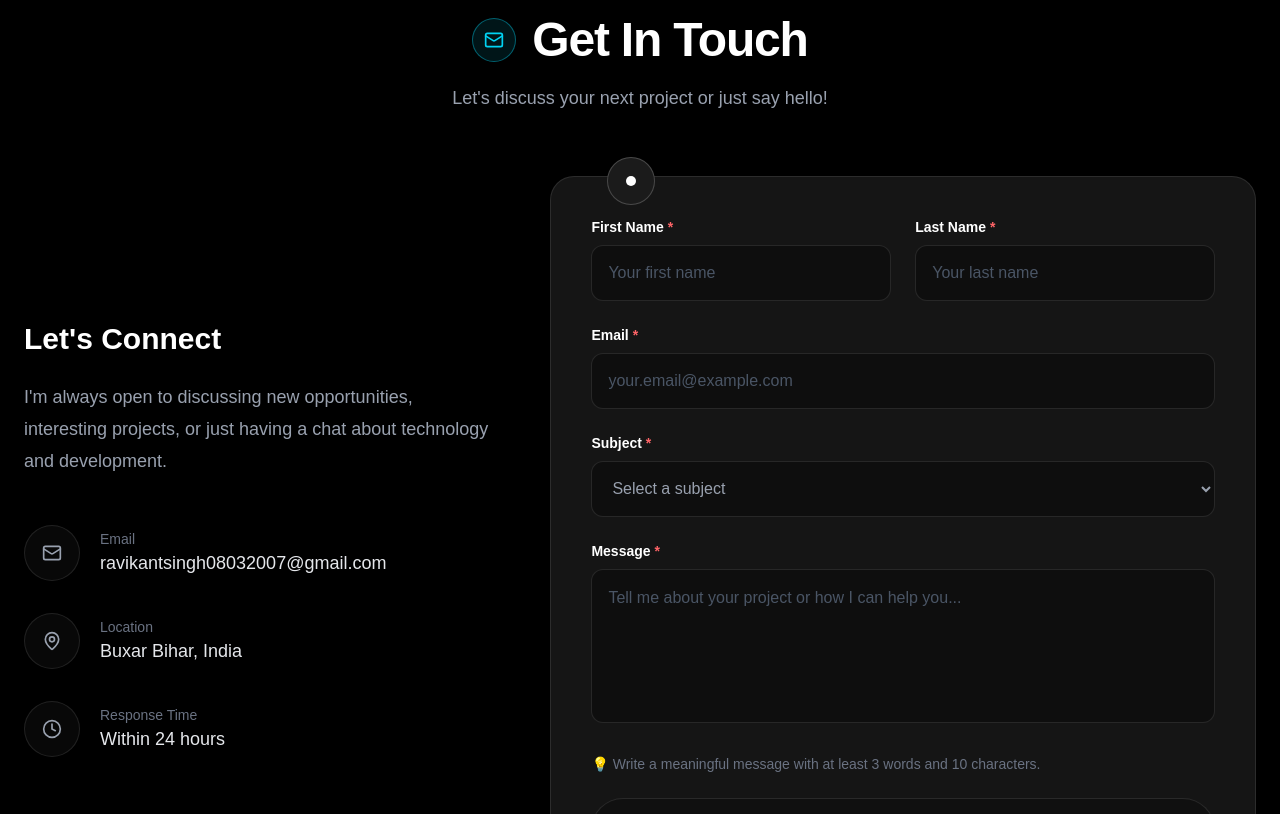
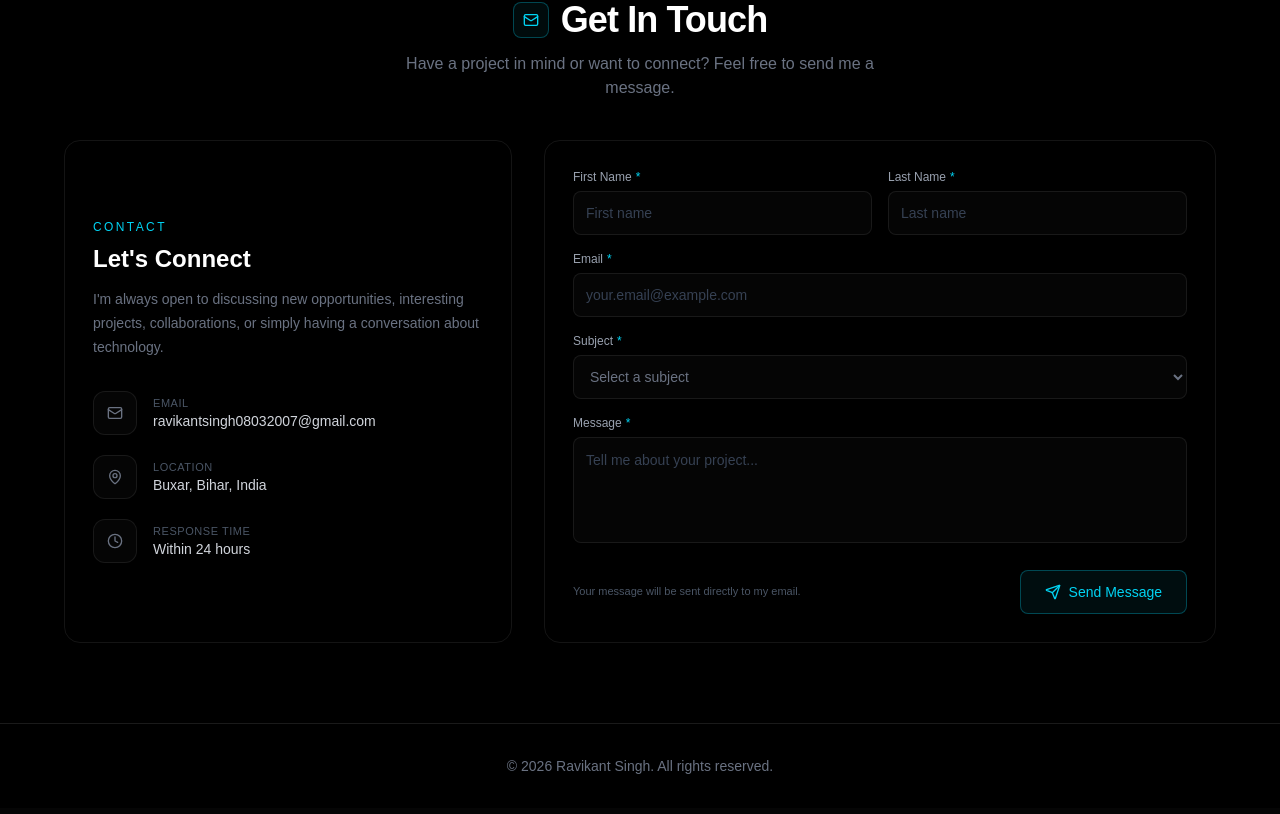
Before and after one commit to Ravimaurya123/Portfolio, a Next.js app: page / in a window 1280 px wide. Shown: the part 3546-4360 px from the top of the page. Built offline with nearby package versions, Linux system fonts and the light colour scheme; no server answers.

Commit message:
Contact section fully update

```diff
--- /dev/null
+++ b/app/api/contact/route.ts
@@ -0,0 +1,68 @@
+import { NextResponse } from "next/server";
+import { Resend } from "resend";
+
+const resend = new Resend(process.env.RESEND_API_KEY);
+
+export async function POST(request: Request) {
+  try {
+    const body = await request.json();
+
+    const {
+      firstName,
+      lastName,
+      email,
+      subject,
+      message,
+    } = body;
+
+    if (!firstName || !lastName || !email || !subject || !message) {
+      return NextResponse.json(
+        { error: "Please fill all required fields." },
+        { status: 400 }
+      );
+    }
+
+    const { error } = await resend.emails.send({
+      from: "Portfolio Contact <onboarding@resend.dev>",
+      to: [process.env.CONTACT_EMAIL!],
+      replyTo: email,
+      subject: `Portfolio Contact: ${subject}`,
+      html: `
+        <div style="font-family: Arial, sans-serif; line-height: 1.6;">
+          <h2>New Portfolio Contact Message</h2>
+
+          <p><strong>Name:</strong> ${firstName} ${lastName}</p>
+
+          <p><strong>Email:</strong> ${email}</p>
+
+          <p><strong>Subject:</strong> ${subject}</p>
+
+          <p><strong>Message:</strong></p>
+
+          <p>${message.replace(/\n/g, "<br />")}</p>
+        </div>
+      `,
+    });
+
+    if (error) {
+      console.error("Resend error:", error);
+
+      return NextResponse.json(
+        { error: "Failed to send email." },
+        { status: 500 }
+      );
+    }
+
+    return NextResponse.json(
+      { success: true },
+      { status: 200 }
+    );
+  } catch (error) {
+    console.error("Contact API error:", error);
+
+    return NextResponse.json(
+      { error: "Something went wrong." },
+      { status: 500 }
+    );
+  }
+}
--- a/components/Contact.tsx
+++ b/components/Contact.tsx
@@ -1,99 +1,158 @@
 "use client";
 
-import { Mail, MapPin, Clock } from "lucide-react";
+import { FormEvent, useState } from "react";
+import { Mail, MapPin, Clock, Send } from "lucide-react";
 
 export default function Contact() {
+  const [loading, setLoading] = useState(false);
+  const [status, setStatus] = useState("");
+
+  const handleSubmit = async (e: FormEvent<HTMLFormElement>) => {
+    e.preventDefault();
+
+    setLoading(true);
+    setStatus("");
+
+    const form = e.currentTarget;
+    const formData = new FormData(form);
+
+    const firstName = formData.get("firstName")?.toString().trim();
+    const lastName = formData.get("lastName")?.toString().trim();
+    const email = formData.get("email")?.toString().trim();
+    const subject = formData.get("subject")?.toString().trim();
+    const message = formData.get("message")?.toString().trim();
+
+    try {
+      const response = await fetch("/api/contact", {
+        method: "POST",
+        headers: {
+          "Content-Type": "application/json",
+        },
+        body: JSON.stringify({
+          firstName,
+          lastName,
+          email,
+          subject,
+          message,
+        }),
+      });
+
+      const data = await response.json();
+
+      if (!response.ok) {
+        throw new Error(data.error || "Failed to send message");
+      }
+
+      setStatus("Message sent successfully!");
+      form.reset();
+    } catch (error) {
+      console.error("Contact form error:", error);
+      setStatus("Failed to send message. Please try again.");
+    } finally {
+      setLoading(false);
+    }
+  };
+
   return (
     <section
       id="contact"
-      className="relative min-h-screen overflow-hidden px-6 py-24 text-white"
+      className="relative overflow-hidden px-5 py-20 text-white sm:px-6"
     >
-      {/* Content stays above your existing particle background */}
-      <div className="relative z-10 mx-auto max-w-7xl">
+      <div className="relative z-10 mx-auto max-w-6xl">
 
-        {/* HEADER */}
-        <div className="mb-16 text-center">
-          <div className="mb-5 flex items-center justify-center gap-4">
-            <div className="flex h-11 w-11 items-center justify-center rounded-full border border-cyan-400/40 bg-cyan-400/10">
-              <Mail className="h-5 w-5 text-cyan-400" />
+        {/* ================= HEADER ================= */}
+        <div className="mb-10 text-center">
+
+          <div className="mb-3 flex items-center justify-center gap-3">
+            <div className="flex h-9 w-9 items-center justify-center rounded-lg border border-cyan-400/30 bg-cyan-400/5">
+              <Mail className="h-4 w-4 text-cyan-400" />
             </div>
 
-            <h2 className="text-4xl font-bold tracking-tight sm:text-5xl">
+            <h2 className="text-3xl font-semibold tracking-tight sm:text-4xl">
               Get In Touch
             </h2>
           </div>
 
-          <p className="text-lg text-gray-400">
-            Let's discuss your next project or just say hello!
+          <p className="mx-auto max-w-lg text-sm text-gray-500 sm:text-base">
+            Have a project in mind or want to connect? Feel free to send me
+            a message.
           </p>
         </div>
 
-        {/* MAIN CONTENT */}
-        <div className="grid gap-14 lg:grid-cols-[0.8fr_1.2fr]">
+        {/* ================= MAIN CARD ================= */}
+        <div className="grid gap-8 lg:grid-cols-[0.8fr_1.2fr]">
 
-          {/* LEFT */}
-          <div className="flex flex-col justify-center">
-            <h3 className="text-3xl font-bold">
+          {/* ================= LEFT SIDE ================= */}
+          <div className="flex flex-col justify-center rounded-2xl border border-white/[0.08] bg-transparent p-6 sm:p-7">
+
+            <div>
+              <p className="mb-2 text-xs font-medium uppercase tracking-[0.2em] text-cyan-400">
+                Contact
+              </p>
+
+              <h3 className="text-2xl font-semibold">
                 Let's Connect
               </h3>
 
-            <p className="mt-6 max-w-xl text-lg leading-8 text-gray-400">
-              I'm always open to discussing new opportunities,
-              interesting projects, or just having a chat about
-              technology and development.
+              <p className="mt-3 max-w-md text-sm leading-6 text-gray-500">
+                I'm always open to discussing new opportunities, interesting
+                projects, collaborations, or simply having a conversation
+                about technology.
+              </p>
+            </div>
+
+            {/* CONTACT DETAILS */}
+            <div className="mt-8 space-y-5">
+
+              {/* EMAIL */}
+              <a
+                href="mailto:ravikantsingh08032007@gmail.com"
+                className="group flex items-center gap-4"
+              >
+                <div className="flex h-11 w-11 shrink-0 items-center justify-center rounded-xl border border-white/[0.08] bg-white/[0.02] transition group-hover:border-cyan-400/30 group-hover:bg-cyan-400/5">
+                  <Mail className="h-4 w-4 text-gray-500 transition group-hover:text-cyan-400" />
+                </div>
+
+                <div className="min-w-0">
+                  <p className="text-[11px] uppercase tracking-wider text-gray-600">
+                    Email
                   </p>
 
-            <div className="mt-12 space-y-8">
+                  <p className="truncate text-sm text-gray-300 transition group-hover:text-cyan-400">
+                    ravikantsingh08032007@gmail.com
+                  </p>
+                </div>
+              </a>
 
-              {/* EMAIL */}
-              <div className="flex items-center gap-5">
-                <div className="flex h-14 w-14 items-center justify-center rounded-full border border-white/10 bg-white/[0.03]">
-                  <Mail className="h-5 w-5 text-gray-400" />
+              {/* LOCATION */}
+              <div className="flex items-center gap-4">
+                <div className="flex h-11 w-11 shrink-0 items-center justify-center rounded-xl border border-white/[0.08] bg-white/[0.02]">
+                  <MapPin className="h-4 w-4 text-gray-500" />
                 </div>
 
                 <div>
-                  <p className="text-sm text-gray-500">
-                    Email
-                  </p>
-
-                  <a
-                    href="mailto:yourmail@gmail.com"
-                    className="text-lg text-gray-200 transition hover:text-cyan-400"
-                  >
-                    ravikantsingh08032007@gmail.com
-                  </a>
-                </div>
-              </div>
-
-              {/* LOCATION */}
-              <div className="flex items-center gap-5">
-                <div className="flex h-14 w-14 items-center justify-center rounded-full border border-white/10 bg-white/[0.03]">
-                  <MapPin className="h-5 w-5 text-gray-400" />
-                </div>
-
-                <div>
-                  <p className="text-sm text-gray-500">
+                  <p className="text-[11px] uppercase tracking-wider text-gray-600">
                     Location
                   </p>
 
-                  <p className="text-lg text-gray-200">
-                    Buxar Bihar, India
+                  <p className="text-sm text-gray-300">
+                    Buxar, Bihar, India
                   </p>
                 </div>
               </div>
 
               {/* RESPONSE TIME */}
-              <div className="flex items-center gap-5">
-                <div className="flex h-14 w-14 items-center justify-center rounded-full border border-white/10 bg-white/[0.03]">
-                  <Clock className="h-5 w-5 text-gray-400" />
+              <div className="flex items-center gap-4">
+                <div className="flex h-11 w-11 shrink-0 items-center justify-center rounded-xl border border-white/[0.08] bg-white/[0.02]">
+                  <Clock className="h-4 w-4 text-gray-500" />
                 </div>
 
                 <div>
-                  <p className="text-sm text-gray-500">
+                  <p className="text-[11px] uppercase tracking-wider text-gray-600">
                     Response Time
                   </p>
 
-                  <p className="text-lg text-gray-200">
+                  <p className="text-sm text-gray-300">
                     Within 24 hours
                   </p>
                 </div>
@@ -102,40 +161,44 @@ export default function Contact() {
             </div>
           </div>
 
-          {/* RIGHT FORM */}
-          <div className="relative rounded-3xl border border-white/10 bg-[#1b1b1b]/80 p-7 shadow-2xl backdrop-blur-md sm:p-10">
+          {/* ================= RIGHT FORM ================= */}
+          <div className="rounded-2xl border border-white/[0.08] bg-transparent p-5 sm:p-7">
 
-            {/* Decorative Circle */}
-            <div className="absolute -top-5 left-14 flex h-12 w-12 items-center justify-center rounded-full border border-white/20 bg-[#1b1b1b]">
-              <div className="h-2.5 w-2.5 rounded-full bg-white" />
-            </div>
+            <form
+              onSubmit={handleSubmit}
+              className="space-y-4"
+            >
 
-            <form className="space-y-6">
-
-              {/* FIRST + LAST NAME */}
-              <div className="grid gap-6 sm:grid-cols-2">
+              {/* NAME */}
+              <div className="grid gap-4 sm:grid-cols-2">
 
                 <div>
-                  <label className="mb-2 block text-sm font-semibold">
-                    First Name <span className="text-red-400">*</span>
+                  <label className="mb-1.5 block text-xs font-medium text-gray-400">
+                    First Name
+                    <span className="ml-1 text-cyan-400">*</span>
                   </label>
 
                   <input
                     type="text"
-                    placeholder="Your first name"
-                    className="h-14 w-full rounded-xl border border-white/10 bg-black/30 px-4 text-white outline-none transition placeholder:text-gray-600 focus:border-cyan-400/50"
+                    name="firstName"
+                    required
+                    placeholder="First name"
+                    className="h-11 w-full rounded-lg border border-white/[0.08] bg-white/[0.02] px-3 text-sm text-white outline-none transition placeholder:text-gray-700 focus:border-cyan-400/40 focus:bg-cyan-400/[0.02]"
                   />
                 </div>
 
                 <div>
-                  <label className="mb-2 block text-sm font-semibold">
-                    Last Name <span className="text-red-400">*</span>
+                  <label className="mb-1.5 block text-xs font-medium text-gray-400">
+                    Last Name
+                    <span className="ml-1 text-cyan-400">*</span>
                   </label>
 
                   <input
                     type="text"
-                    placeholder="Your last name"
-                    className="h-14 w-full rounded-xl border border-white/10 bg-black/30 px-4 text-white outline-none transition placeholder:text-gray-600 focus:border-cyan-400/50"
+                    name="lastName"
+                    required
+                    placeholder="Last name"
+                    className="h-11 w-full rounded-lg border border-white/[0.08] bg-white/[0.02] px-3 text-sm text-white outline-none transition placeholder:text-gray-700 focus:border-cyan-400/40 focus:bg-cyan-400/[0.02]"
                   />
                 </div>
 
@@ -143,40 +206,50 @@ export default function Contact() {
 
               {/* EMAIL */}
               <div>
-                <label className="mb-2 block text-sm font-semibold">
-                  Email <span className="text-red-400">*</span>
+                <label className="mb-1.5 block text-xs font-medium text-gray-400">
+                  Email
+                  <span className="ml-1 text-cyan-400">*</span>
                 </label>
 
                 <input
                   type="email"
+                  name="email"
+                  required
                   placeholder="your.email@example.com"
-                  className="h-14 w-full rounded-xl border border-white/10 bg-black/30 px-4 text-white outline-none transition placeholder:text-gray-600 focus:border-cyan-400/50"
+                  className="h-11 w-full rounded-lg border border-white/[0.08] bg-white/[0.02] px-3 text-sm text-white outline-none transition placeholder:text-gray-700 focus:border-cyan-400/40 focus:bg-cyan-400/[0.02]"
                 />
               </div>
 
               {/* SUBJECT */}
               <div>
-                <label className="mb-2 block text-sm font-semibold">
-                  Subject <span className="text-red-400">*</span>
+                <label className="mb-1.5 block text-xs font-medium text-gray-400">
+                  Subject
+                  <span className="ml-1 text-cyan-400">*</span>
                 </label>
 
                 <select
+                  name="subject"
                   defaultValue=""
-                  className="h-14 w-full rounded-xl border border-white/10 bg-black/30 px-4 text-gray-400 outline-none focus:border-cyan-400/50"
+                  required
+                  className="h-11 w-full rounded-lg border border-white/[0.08] bg-white/[0.02] px-3 text-sm text-gray-500 outline-none transition focus:border-cyan-400/40"
                 >
                   <option value="" disabled>
                     Select a subject
                   </option>
-                  <option value="project">
+
+                  <option value="Project Discussion">
                     Project Discussion
                   </option>
-                  <option value="freelance">
+
+                  <option value="Freelance Work">
                     Freelance Work
                   </option>
-                  <option value="collaboration">
+
+                  <option value="Collaboration">
                     Collaboration
                   </option>
-                  <option value="other">
+
+                  <option value="Other">
                     Other
                   </option>
                 </select>
@@ -184,30 +257,52 @@ export default function Contact() {
 
               {/* MESSAGE */}
               <div>
-                <label className="mb-2 block text-sm font-semibold">
-                  Message <span className="text-red-400">*</span>
+                <label className="mb-1.5 block text-xs font-medium text-gray-400">
+                  Message
+                  <span className="ml-1 text-cyan-400">*</span>
                 </label>
 
                 <textarea
-                  rows={5}
-                  placeholder="Tell me about your project or how I can help you..."
-                  className="w-full resize-none rounded-xl border border-white/10 bg-black/30 p-4 text-white outline-none placeholder:text-gray-600 focus:border-cyan-400/50"
+                  name="message"
+                  required
+                  minLength={10}
+                  rows={4}
+                  placeholder="Tell me about your project..."
+                  className="w-full resize-none rounded-lg border border-white/[0.08] bg-white/[0.02] p-3 text-sm text-white outline-none transition placeholder:text-gray-700 focus:border-cyan-400/40 focus:bg-cyan-400/[0.02]"
                 />
               </div>
 
-              {/* INFO */}
-              <p className="text-sm text-gray-500">
-                💡 Write a meaningful message with at least 3 words and
-                10 characters.
+              {/* STATUS */}
+              {status && (
+                <div
+                  className={`rounded-lg border px-3 py-2.5 text-xs ${
+                    status.includes("successfully")
+                      ? "border-green-400/20 bg-green-400/5 text-green-400"
+                      : "border-red-400/20 bg-red-400/5 text-red-400"
+                  }`}
+                >
+                  {status}
+                </div>
+              )}
+
+              {/* BOTTOM */}
+              <div className="flex flex-col gap-3 pt-1 sm:flex-row sm:items-center sm:justify-between">
+
+                <p className="text-[11px] text-gray-600">
+                  Your message will be sent directly to my email.
                 </p>
 
-              {/* BUTTON */}
                 <button
                   type="submit"
-                className="h-16 w-full rounded-full border border-white/10 bg-black/20 text-lg font-semibold transition-all duration-300 hover:border-cyan-400/40 hover:bg-white hover:text-black"
+                  disabled={loading}
+                  className="group flex h-11 items-center justify-center gap-2 rounded-lg border border-cyan-400/30 bg-cyan-400/[0.06] px-6 text-sm font-medium text-cyan-400 transition-all duration-300 hover:border-cyan-400/60 hover:bg-cyan-400/10 hover:shadow-[0_0_25px_rgba(34,211,238,0.12)] disabled:cursor-not-allowed disabled:opacity-50"
                 >
-                Send Message
+                  <Send className="h-4 w-4 transition-transform group-hover:translate-x-0.5 group-hover:-translate-y-0.5" />
+
+                  {loading ? "Sending..." : "Send Message"}
                 </button>
+
+              </div>
 
             </form>
           </div>
--- a/components/Footer.tsx
+++ b/components/Footer.tsx
@@ -2,7 +2,7 @@ export default function Footer() {
   return (
     <footer className="border-t border-white/10 px-6 py-8">
       <div className="mx-auto max-w-7xl text-center text-sm text-gray-500">
-        console.log("Thanks For Visiting My Portfolio!");
+        {/* console.log("Thanks For Visiting My Portfolio!"); */}
 
         © {new Date().getFullYear()} Ravikant Singh. All rights reserved.
       </div>
--- a/package.json
+++ b/package.json
@@ -15,6 +15,7 @@
     "next": "16.3.1",
     "react": "19.2.8",
     "react-dom": "19.2.8",
+    "resend": "^6.26.0",
     "three": "^0.185.1"
   },
   "devDependencies": {
```
Also changed, not shown: 1 other file (tests, documents, lock files or other folders). Lines whose indentation alone changed are shown as unchanged.
